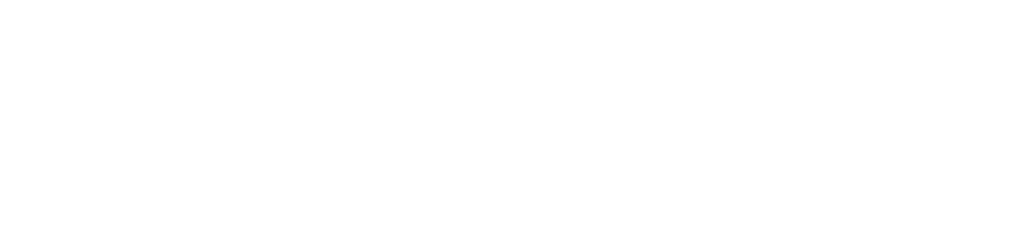
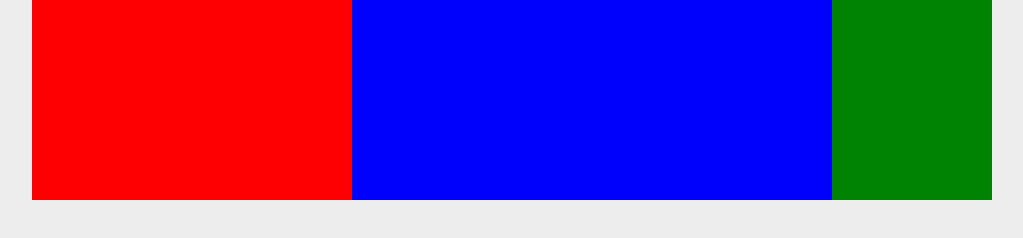
Before and after one commit to Bjorn-23/nn-css-flex-1, a plain HTML site: page index.html in a window 1280 px wide. Shown: the whole page, without its empty margins (128-1151 px from the left). Drawn offline with Linux system fonts and the light colour scheme.

Commit message:
första övningen klar

```diff
--- a/index.html
+++ b/index.html
@@ -9,7 +9,11 @@
 <body>
 
     <div class="wrapper">
-
+       <div class="flex-container">
+            <div class="box one"></div>
+            <div class="box two"></div>
+            <div class="box three"></div>
+       </div>
     </div>
 
 </body>
--- a/styles.css
+++ b/styles.css
@@ -0,0 +1,39 @@
+*{
+    font-family: verdana;
+    margin: 0;
+}
+
+body{
+    background: #eee;
+}
+
+.wrapper{
+        width: 100%;
+        max-width: 960px;
+        margin: 0 auto;
+
+}
+
+.flex-container{
+    display: flex;
+    background: #fff;
+}
+
+.box{
+    height: 200px;
+    min-width: 100px;
+
+}
+
+.one {
+    background:red;
+    flex-grow: 2;
+}
+.two {
+    background: blue;
+    flex-grow: 3;
+}
+.three {
+    background: green;
+    flex-grow: 1;
+}
```
